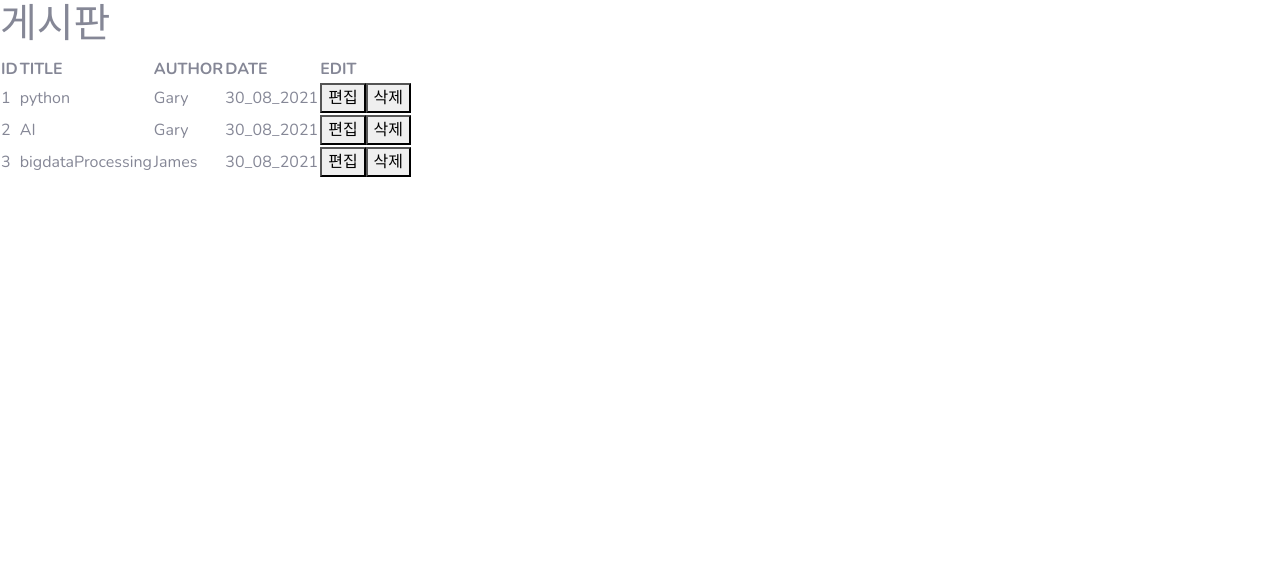
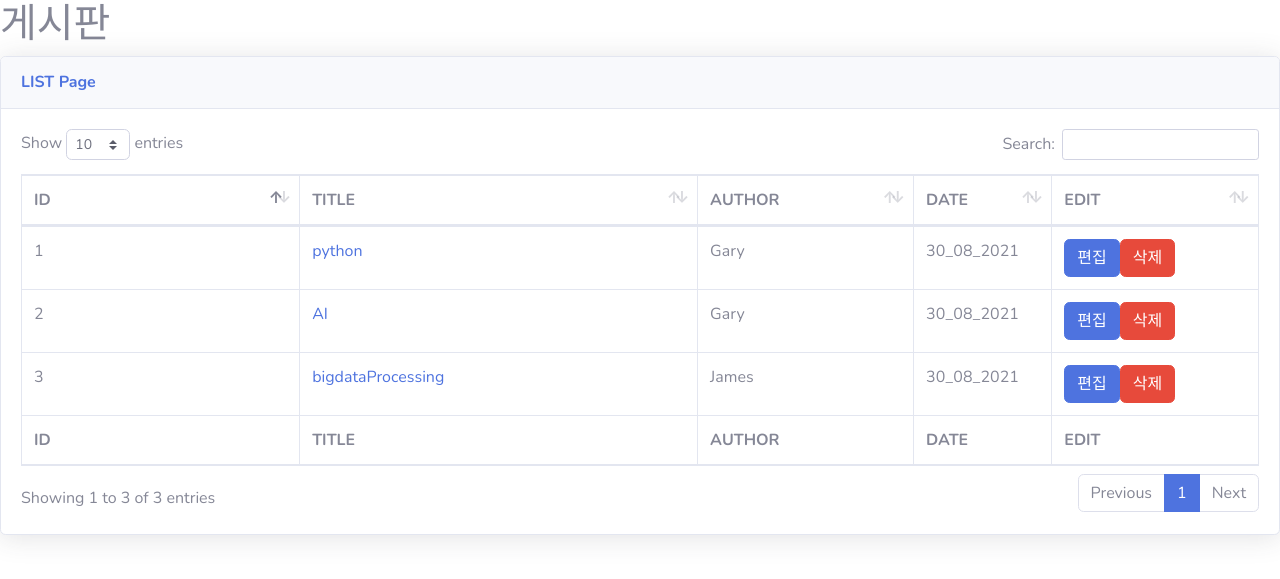
Before and after one commit to yeonsu725/flask_web, a Flask app: page /articles in a window 1280 px wide. Shown: the top 579 px of the page. Run offline with Flask 2, Linux system fonts and the light colour scheme; some libraries are stand-ins or nearby versions.

Commit message:
params step 1

```diff
--- a/app.py
+++ b/app.py
@@ -45,6 +45,13 @@ def articles():
     list_data = Articles()
     return render_template('articles.html', data=list_data)
 
+@app.route('/detail/<ids>')
+# params 처리한다(=parameter(매개변수,인자) 처리한다) --> 현재 detail뒤에 1,2,3 id값이 변형되면서 오는데 여기다가 그걸 어떻게 표현하냐?? params 처리하면된다.
+# 그때그때마다 변하는 값을 어떻게 받아오냐 parameter처리를 하여 받아온다
+# params 처리를 할때는 꺽쇄표시 <> 를 해야함 !!
+def detail(ids):
+    return ids
+
 
 if __name__ == '__main__':
     app.run(debug=True)
--- a/templates/articles.html
+++ b/templates/articles.html
@@ -24,25 +24,77 @@
 
     <!-- for문을 하고 닫을때 endfor를 꼭 써야함 ... 진자2 문법의 특성임 ... -->
 
-    <table>
+    <div class="card shadow mb-4">
+        <div class="card-header py-3">
+            <h6 class="m-0 font-weight-bold text-primary">LIST Page</h6>
+        </div>
+        <div class="card-body">
+            <div class="table-responsive">
+                <div id="dataTable_wrapper" class="dataTables_wrapper dt-bootstrap4">
+
+                    <div class="row">
+                        <div class="col-sm-12">
+                            <table class="table table-bordered dataTable" id="dataTable" width="100%" cellspacing="0" role="grid" aria-describedby="dataTable_info" style="width: 100%;">
+                                <thead>
+                                    <tr role="row">
+                                        <th class="sorting sorting_asc" tabindex="0" aria-controls="dataTable" rowspan="1" colspan="1" aria-sort="ascending" aria-label="Name: activate to sort column descending" style="width: 194px;">ID</th>
+                                        <th class="sorting" tabindex="0" aria-controls="dataTable" rowspan="1" colspan="1" aria-label="Position: activate to sort column ascending" style="width: 296px;">TITLE</th>
+                                        <th class="sorting" tabindex="0" aria-controls="dataTable" rowspan="1" colspan="1" aria-label="Office: activate to sort column ascending" style="width: 141px;">AUTHOR</th>
+                                        <th class="sorting" tabindex="0" aria-controls="dataTable" rowspan="1" colspan="1" aria-label="Age: activate to sort column ascending" style="width: 66px;">DATE</th>
+                                        <th class="sorting" tabindex="0" aria-controls="dataTable" rowspan="1" colspan="1" aria-label="Start date: activate to sort column ascending" style="width: 133px;">EDIT</th>
+
+                                    </tr>
+                                </thead>
+                                <tfoot>
                                     <tr>
-            <th>ID</th>
-            <th>TITLE</th>
-            <th>AUTHOR</th>
-            <th>DATE</th>
-            <th>EDIT</th>
+                                        <th rowspan="1" colspan="1">ID</th>
+                                        <th rowspan="1" colspan="1">TITLE</th>
+                                        <th rowspan="1" colspan="1">AUTHOR</th>
+                                        <th rowspan="1" colspan="1">DATE</th>
+                                        <th rowspan="1" colspan="1">EDIT</th>
+
                                     </tr>
+                                </tfoot>
+                                <tbody>
+
                                     {% for i in data %}
-        <tr>
-            <td>{{ i['id'] }}</td>
-            <td>{{ i['title'] }}</td>
+                                    <tr class="odd">
+                                        <td class="sorting_1">{{ i['id'] }}</td>
+                                        <td><a href="/detail/{{ i['id'] }}">{{ i['title'] }}</a></td>
                                         <td>{{ i['author'] }}</td>
                                         <td>{{ i['create_at'] }}</td>
-            <td><button>편집</button><button>삭제</button></td>
-
+                                        <td><button class="btn btn-primary">편집</button><button class="btn btn-danger">삭제</button></td>
                                     </tr>
                                     {% endfor %}
+
+                                </tbody>
                             </table>
+                        </div>
+                    </div>
+
+                </div>
+            </div>
+        </div>
+    </div>
+
+
+    <!-- Bootstrap core JavaScript-->
+    <script src="{{ url_for( 'static', filename='vendor/jquery/jquery.min.js')}}"></script>
+    <script src="{{ url_for( 'static', filename='vendor/bootstrap/js/bootstrap.bundle.min.js')}}"></script>
+
+    <!-- Core plugin JavaScript-->
+    <script src="{{ url_for( 'static', filename='vendor/jquery-easing/jquery.easing.min.js')}}"></script>
+
+    <!-- Custom scripts for all pages-->
+    <script src="{{ url_for( 'static', filename='js/sb-admin-2.min.js')}}"></script>
+
+    <!-- Page level plugins -->
+    <script src="{{ url_for( 'static', filename='vendor/datatables/jquery.dataTables.min.js')}}"></script>
+    <script src="{{ url_for( 'static', filename='vendor/datatables/dataTables.bootstrap4.min.js')}}"></script>
+
+    <!-- Page level custom scripts -->
+    <script src="{{ url_for( 'static', filename='js/demo/datatables-demo.js')}}"></script>
+
 </body>
 
 </html>
--- a/templates/index.html
+++ b/templates/index.html
@@ -12,8 +12,6 @@
     <h1>INDEX PAGE</h1>
     <h1>Hello {{ data }}</h1>
 </body>
-<!-- 원래 html은 h1사이에있으면 다 텍스트로 인지를 함 그런데 지금 {{data}}는 변수로 인지를 하였음 왜냐?? 플라스크 안에 가지고있는 jinja2엔진
-때문에,, {{...}} 이 문법을 사용했을 시 파이썬 언어로 인식을 할 수있다. 진자2: https://ddaaadd.tistory.com/276
--->
+
 
 </html>
```
Lines whose indentation alone changed are shown as unchanged.
